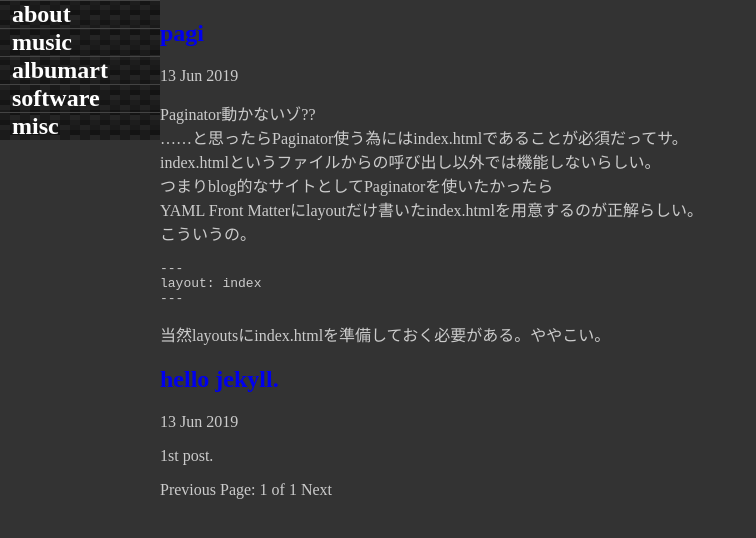
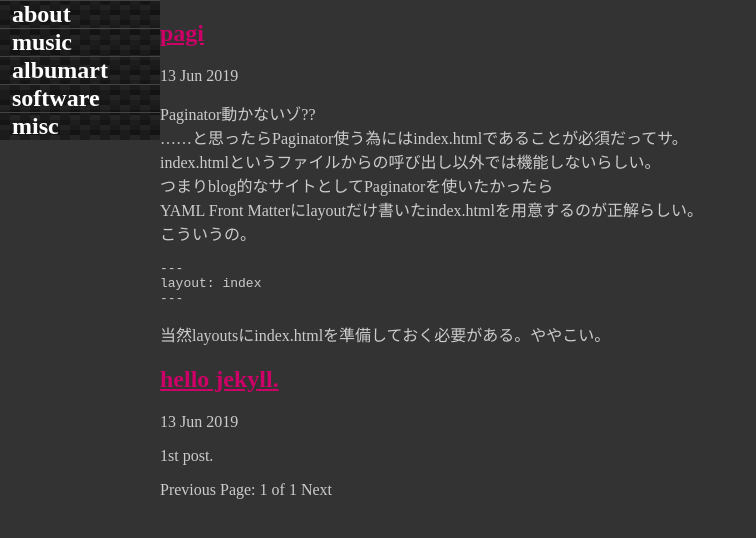
Before and after one commit to switchworks/switchworks.github.io, a Jekyll site: the page built from index.html, in a window 1280 px wide. Shown: the top 538 px of the page, without its empty margins (0-756 px from the left). Built offline with Jekyll 4.4.1, drawn with Linux system fonts in a browser that asks for light colours; some web fonts are replaced; the list of posts is cut into pages by our own code.

Commit message:
Update default.html

```diff
--- a/_layouts/default.html
+++ b/_layouts/default.html
@@ -14,7 +14,7 @@
 		background-color : #333;
 	}
 	h1 a {
-		text-decoration : none;
+		color : #cc0066;
 	}
 	#sidebar {
 		width: 10em;
```
